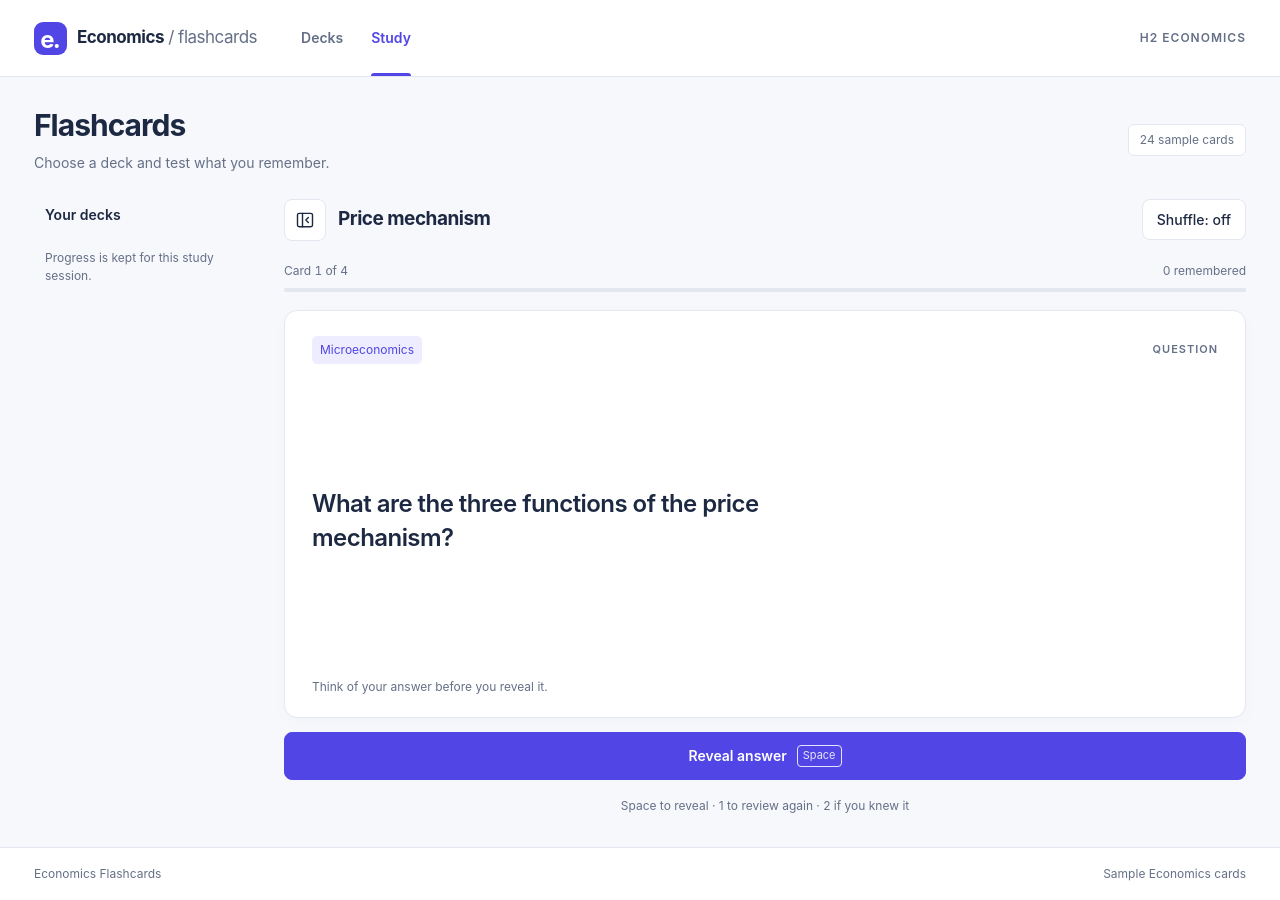
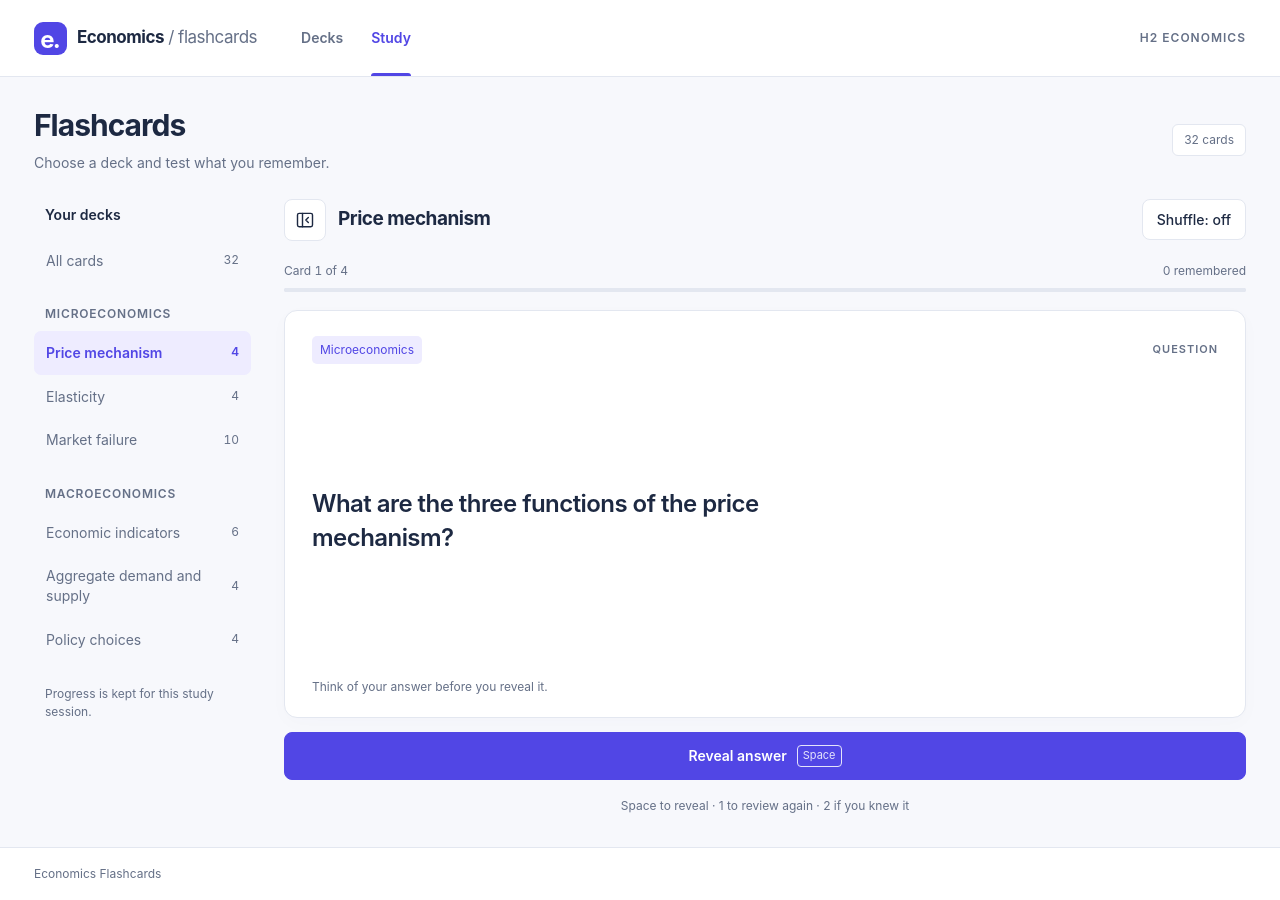
Before and after one commit to yiycz/Econs-flashcards, an MkDocs documentation site: the page built from docs/index.md, in a window 1280 px wide. Built offline with MkDocs 1.6.1, drawn with Linux system fonts in a browser that asks for light colours.

Commit message:
Update flashcards-app.html

```diff
--- a/theme/flashcards-app.html
+++ b/theme/flashcards-app.html
@@ -5,7 +5,7 @@
 #economics-flashcards-design .fc-topbar{display:flex;align-items:center;gap:44px;padding:0 34px;min-height:77px;background:var(--fc-paper);border-bottom:1px solid var(--fc-line)}
 #economics-flashcards-design .fc-brand{display:flex;align-items:center;gap:10px;font-size:17px;font-weight:700;letter-spacing:-.5px;white-space:nowrap}#economics-flashcards-design .fc-brand-mark{display:grid;place-items:center;width:33px;height:33px;border-radius:9px;background:var(--fc-button);color:var(--fc-button-text);font-size:24px;font-weight:700;letter-spacing:-2px;padding-bottom:4px;padding-right:2px}#economics-flashcards-design .fc-brand-sub{font-weight:400;color:var(--fc-muted)}
 #economics-flashcards-design .fc-nav{display:flex;gap:28px;align-self:stretch}#economics-flashcards-design .fc-nav button{border:0;background:none;padding:23px 0;position:relative;font-size:14px;font-weight:600;color:var(--fc-muted)}#economics-flashcards-design .fc-nav button[aria-pressed=true]{color:var(--fc-purple)}#economics-flashcards-design .fc-nav button[aria-pressed=true]:after{content:"";height:3px;position:absolute;bottom:0;left:0;right:0;background:var(--fc-purple);border-radius:3px 3px 0 0}#economics-flashcards-design .fc-course-tag{margin-left:auto;font-size:12px;letter-spacing:1px;color:var(--fc-muted);font-weight:600}
-#economics-flashcards-design .fc-intro{padding:30px 34px 26px;display:flex;justify-content:space-between;align-items:center;gap:20px}#economics-flashcards-design h1{font-size:30px;line-height:1.25;letter-spacing:-1px;font-weight:700;margin:0 0 7px}#economics-flashcards-design .fc-subtitle{font-size:14px;color:var(--fc-muted)}#economics-flashcards-design .fc-sample-badge{border:1px solid var(--fc-line);padding:6px 11px;border-radius:6px;font-size:12px;color:var(--fc-muted);background:var(--fc-paper);white-space:nowrap}
+#economics-flashcards-design .fc-intro{padding:30px 34px 26px;display:flex;justify-content:space-between;align-items:center;gap:20px}#economics-flashcards-design h1{font-size:30px;line-height:1.25;letter-spacing:-1px;font-weight:700;margin:0 0 7px}#economics-flashcards-design .fc-subtitle{font-size:14px;color:var(--fc-muted)}#economics-flashcards-design .fc-total-badge{border:1px solid var(--fc-line);padding:6px 11px;border-radius:6px;font-size:12px;color:var(--fc-muted);background:var(--fc-paper);white-space:nowrap}
 #economics-flashcards-design .fc-workspace{flex:1 0 auto;display:grid;grid-template-columns:217px minmax(0,1fr);gap:33px;padding:0 34px 32px}#economics-flashcards-design .fc-sidebar{padding-top:5px;min-width:0}#economics-flashcards-design .fc-sidebar h2{font-size:14px;font-weight:600;margin-bottom:14px;padding-left:11px}#economics-flashcards-design .fc-group-label{font-size:12px;letter-spacing:.8px;text-transform:uppercase;color:var(--fc-muted);font-weight:600;margin:23px 11px 8px}#economics-flashcards-design .fc-deck-btn{display:flex;width:100%;gap:12px;align-items:center;justify-content:space-between;text-align:left;background:transparent;border:1px solid transparent;border-radius:7px;padding:11px;font-size:14px;color:var(--fc-muted)}#economics-flashcards-design .fc-deck-btn:hover{background:var(--fc-paper)}#economics-flashcards-design .fc-deck-btn[aria-pressed=true]{background:var(--fc-soft);color:var(--fc-purple);font-weight:600}#economics-flashcards-design .fc-deck-count{font-size:12px;font-variant-numeric:tabular-nums}#economics-flashcards-design .fc-session-note{margin:24px 11px 0;color:var(--fc-muted);font-size:12px;max-width:185px}
 #economics-flashcards-design .fc-workspace.is-sidebar-collapsed{grid-template-columns:minmax(0,1fr)}#economics-flashcards-design .fc-study-heading{display:flex;align-items:center;gap:12px;min-width:0}#economics-flashcards-design .fc-study-heading h2{overflow-wrap:anywhere}#economics-flashcards-design .fc-action.fc-sidebar-toggle{width:42px;min-width:42px;height:42px;padding:0}#economics-flashcards-design .fc-sidebar-toggle[aria-expanded=false]{color:var(--fc-purple);background:var(--fc-soft)}#economics-flashcards-design .fc-main{min-width:0;display:flex;flex-direction:column;flex:1 0 auto}#economics-flashcards-design .fc-study-toolbar{display:flex;align-items:center;justify-content:space-between;gap:18px;margin-bottom:21px}#economics-flashcards-design .fc-study-toolbar h2{font-size:19px;line-height:1.4;font-weight:650;letter-spacing:-.5px}#economics-flashcards-design .fc-action{display:inline-flex;justify-content:center;align-items:center;gap:10px;border:1px solid var(--fc-line);border-radius:8px;background:var(--fc-paper);padding:10px 14px;font-size:14px;font-weight:550;min-height:41px}#economics-flashcards-design .fc-action:hover{border-color:var(--fc-purple)}#economics-flashcards-design .fc-action[aria-pressed=true]{color:var(--fc-purple);background:var(--fc-soft)}#economics-flashcards-design .fc-primary{background:var(--fc-button);color:var(--fc-button-text);border-color:var(--fc-button)}
 #economics-flashcards-design .fc-progress-meta{display:flex;justify-content:space-between;gap:12px;color:var(--fc-muted);font-size:12px;margin-bottom:8px;font-variant-numeric:tabular-nums}#economics-flashcards-design .fc-progress{height:4px;display:block;width:100%;border:0;border-radius:8px;margin:0 0 18px;background:var(--fc-line);accent-color:var(--fc-purple)}#economics-flashcards-design .fc-progress::-webkit-progress-bar{background:var(--fc-line);border-radius:8px}#economics-flashcards-design .fc-progress::-webkit-progress-value{background:var(--fc-purple);border-radius:8px}#economics-flashcards-design .fc-progress::-moz-progress-bar{background:var(--fc-purple);border-radius:8px}
@@ -15,10 +15,10 @@
 #economics-flashcards-design .fc-decks-view{padding:0 34px 34px}#economics-flashcards-design .fc-deck-section{margin-top:23px}#economics-flashcards-design .fc-deck-section:first-child{margin-top:0}#economics-flashcards-design .fc-deck-section>h2{font-size:16px;letter-spacing:-.25px;margin:0 0 15px;font-weight:600}#economics-flashcards-design .fc-deck-grid{display:grid;grid-template-columns:repeat(3,minmax(0,1fr));gap:16px}#economics-flashcards-design .fc-deck-tile{display:flex;flex-direction:column;text-align:left;padding:22px;border:1px solid var(--fc-line);border-radius:11px;background:var(--fc-paper);gap:12px;min-height:175px}#economics-flashcards-design .fc-deck-tile:hover{border-color:var(--fc-purple)}#economics-flashcards-design .fc-deck-tile h3{font-size:17px;font-weight:600;line-height:1.4;letter-spacing:-.35px}#economics-flashcards-design .fc-tile-number{font-size:11px;color:var(--fc-purple);letter-spacing:.8px}#economics-flashcards-design .fc-tile-footer{display:flex;justify-content:space-between;align-items:center;font-size:12px;color:var(--fc-muted);margin-top:auto;gap:10px}#economics-flashcards-design .fc-tile-footer span:last-child{color:var(--fc-purple)}
 #economics-flashcards-design .fc-footer{margin-top:auto;display:flex;align-items:center;justify-content:space-between;gap:20px;padding:17px 34px;border-top:1px solid var(--fc-line);color:var(--fc-muted);font-size:12px;background:var(--fc-paper)}#economics-flashcards-design .fc-live{position:absolute;width:1px;height:1px;margin:-1px;overflow:hidden;clip-path:inset(50%);white-space:nowrap}
 @media(max-width:850px){ #economics-flashcards-design .fc-topbar{gap:30px;padding-inline:26px}#economics-flashcards-design .fc-intro{padding-inline:26px}#economics-flashcards-design .fc-course-tag{display:none}#economics-flashcards-design .fc-workspace{grid-template-columns:180px minmax(0,1fr);gap:25px;padding-inline:26px}#economics-flashcards-design .fc-question{font-size:21px}#economics-flashcards-design .fc-card{padding:22px}#economics-flashcards-design .fc-deck-grid{grid-template-columns:repeat(2,minmax(0,1fr))}}
-@media(max-width:600px){ #economics-flashcards-design .fc-topbar{padding:13px 20px 0;flex-wrap:wrap;gap:7px}#economics-flashcards-design .fc-brand{width:100%;font-size:16px}#economics-flashcards-design .fc-nav{gap:28px}#economics-flashcards-design .fc-nav button{padding:12px 0}#economics-flashcards-design .fc-intro{padding:25px 20px 24px}#economics-flashcards-design h1{font-size:27px}#economics-flashcards-design .fc-sample-badge{display:none}#economics-flashcards-design .fc-workspace{display:flex;flex-direction:column;gap:23px;padding:0 20px 26px}#economics-flashcards-design .fc-card{padding:21px;min-height:300px}#economics-flashcards-design .fc-study-toolbar h2{font-size:18px}#economics-flashcards-design .fc-study-toolbar{gap:12px}#economics-flashcards-design .fc-study-toolbar .fc-action{font-size:12px;white-space:nowrap;padding:9px 11px}#economics-flashcards-design .fc-question{font-size:21px}#economics-flashcards-design .fc-shortcuts{display:none}#economics-flashcards-design kbd{display:none}#economics-flashcards-design .fc-decks-view{padding:0 20px 26px}#economics-flashcards-design .fc-deck-grid{grid-template-columns:1fr}#economics-flashcards-design .fc-deck-tile{min-height:140px}#economics-flashcards-design .fc-footer{padding:15px 20px;flex-wrap:wrap;gap:5px}}
+@media(max-width:600px){ #economics-flashcards-design .fc-topbar{padding:13px 20px 0;flex-wrap:wrap;gap:7px}#economics-flashcards-design .fc-brand{width:100%;font-size:16px}#economics-flashcards-design .fc-nav{gap:28px}#economics-flashcards-design .fc-nav button{padding:12px 0}#economics-flashcards-design .fc-intro{padding:25px 20px 24px}#economics-flashcards-design h1{font-size:27px}#economics-flashcards-design .fc-total-badge{display:none}#economics-flashcards-design .fc-workspace{display:flex;flex-direction:column;gap:23px;padding:0 20px 26px}#economics-flashcards-design .fc-card{padding:21px;min-height:300px}#economics-flashcards-design .fc-study-toolbar h2{font-size:18px}#economics-flashcards-design .fc-study-toolbar{gap:12px}#economics-flashcards-design .fc-study-toolbar .fc-action{font-size:12px;white-space:nowrap;padding:9px 11px}#economics-flashcards-design .fc-question{font-size:21px}#economics-flashcards-design .fc-shortcuts{display:none}#economics-flashcards-design kbd{display:none}#economics-flashcards-design .fc-decks-view{padding:0 20px 26px}#economics-flashcards-design .fc-deck-grid{grid-template-columns:1fr}#economics-flashcards-design .fc-deck-tile{min-height:140px}#economics-flashcards-design .fc-footer{padding:15px 20px;flex-wrap:wrap;gap:5px}}
 </style>
 <header class="fc-topbar"><div class="fc-brand"><span class="fc-brand-mark" aria-hidden="true">e.</span><span>Economics<span class="fc-brand-sub"> / flashcards</span></span></div><nav class="fc-nav" aria-label="Main navigation"><button type="button" class="cursor-interaction" id="fc-nav-decks" aria-pressed="false">Decks</button><button type="button" class="cursor-interaction" id="fc-nav-study" aria-pressed="true">Study</button></nav><span class="fc-course-tag">H2 ECONOMICS</span></header>
-<div class="fc-intro"><div><h1 id="fc-page-title">Flashcards</h1><p class="fc-subtitle" id="fc-page-description">Choose a deck and test what you remember.</p></div><span class="fc-sample-badge" id="fc-total-label">24 sample cards</span></div>
+<div class="fc-intro"><div><h1 id="fc-page-title">Flashcards</h1><p class="fc-subtitle" id="fc-page-description">Choose a deck and test what you remember.</p></div><span class="fc-total-badge" id="fc-total-label">{{ study_data.cards | length }} cards</span></div>
 <div id="fc-study-view" class="fc-workspace">
 <aside class="fc-sidebar" id="fc-sidebar" aria-label="Flashcard topics"><h2>Your decks</h2><div id="fc-sidebar-decks"></div><p class="fc-session-note">Progress is kept for this study session.</p></aside>
 <main class="fc-main" aria-label="Study flashcards">
@@ -29,7 +29,7 @@
 <section class="fc-complete" id="fc-complete" hidden><span class="fc-complete-symbol" aria-hidden="true">✓</span><h3 id="fc-complete-title">Round complete</h3><p id="fc-complete-text" role="status"></p><div class="fc-complete-actions"><button type="button" id="fc-review-missed" class="fc-action fc-primary cursor-interaction">Review remaining</button><button type="button" id="fc-restart" class="fc-action cursor-interaction">Start again</button></div></section><p class="fc-shortcuts" id="fc-shortcuts">Space to reveal · 1 to review again · 2 if you knew it</p>
 </main></div>
 <main id="fc-decks-view" class="fc-decks-view" aria-label="Browse flashcard decks" hidden></main>
-<footer class="fc-footer"><span>Economics Flashcards</span><span>Sample Economics cards</span></footer>
+<footer class="fc-footer"><span>Economics Flashcards</span></footer>
 <p class="fc-live" id="fc-status" role="status"></p>
 <script type="application/json" id="fc-data">{{ study_data | tojson }}</script>
 <script>
@@ -109,6 +109,8 @@
   $('fc-restart').addEventListener('click',()=>{remembered.clear();start(deck);$('fc-reveal').focus({preventScroll:true});});
   $('fc-shuffle').addEventListener('click',()=>{shuffle=!shuffle;$('fc-shuffle').textContent=`Shuffle: ${shuffle?'on':'off'}`;$('fc-shuffle').setAttribute('aria-pressed',String(shuffle));const rest=queue.slice(index);queue=[...queue.slice(0,index),...(shuffle?shuffled(rest):rest.sort((a,b)=>deck.indexOf(a)-deck.indexOf(b)))];revealed=false;render();});
   root.addEventListener('keydown',event=>{if(event.repeat||event.altKey||event.ctrlKey||event.metaKey||$('fc-study-view').hidden||event.target.closest('input,select,textarea,a'))return;if(event.code==='Space'&&!revealed&&queue[index]&&(!event.target.closest('button')||event.target.id==='fc-reveal')){event.preventDefault();reveal();}else if(revealed&&['1','2'].includes(event.key)){event.preventDefault();rate(event.key==='2');}});
-  $('fc-total-label').textContent=`${data.cards.length} sample cards`;
+  $('fc-total-label').textContent=`${data.cards.length} cards`;
   choose(data.topics[0]?.id||'all');
 })();
+</script>
+</div>
```
